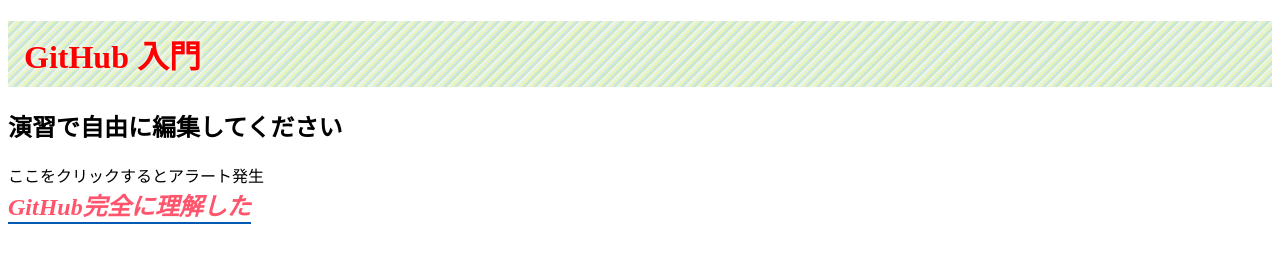
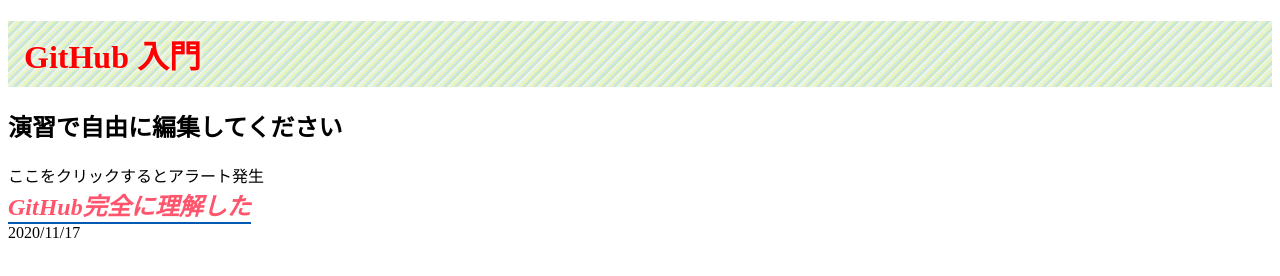
Before and after one commit to tomosue/github_ws, a plain HTML site: page index.html in a window 1280 px wide. Drawn offline with Linux system fonts and the light colour scheme.

Commit message:
Add today Add problem solving

```diff
--- a/index.html
+++ b/index.html
@@ -12,7 +12,9 @@
     <div id="target">ここをクリックするとアラート発生</div>
 
     <div id="ok">GitHub完全に理解した</div>
-
+    <div id="today">2020/11/17</div>
+    <!-- Pushできないやつ-->
+    <!-- https://qiita.com/MATTENN/items/7009eed1de1e46f99544-->
     <script src="./src/index.js"></script>
   </body>
 </html>
```
